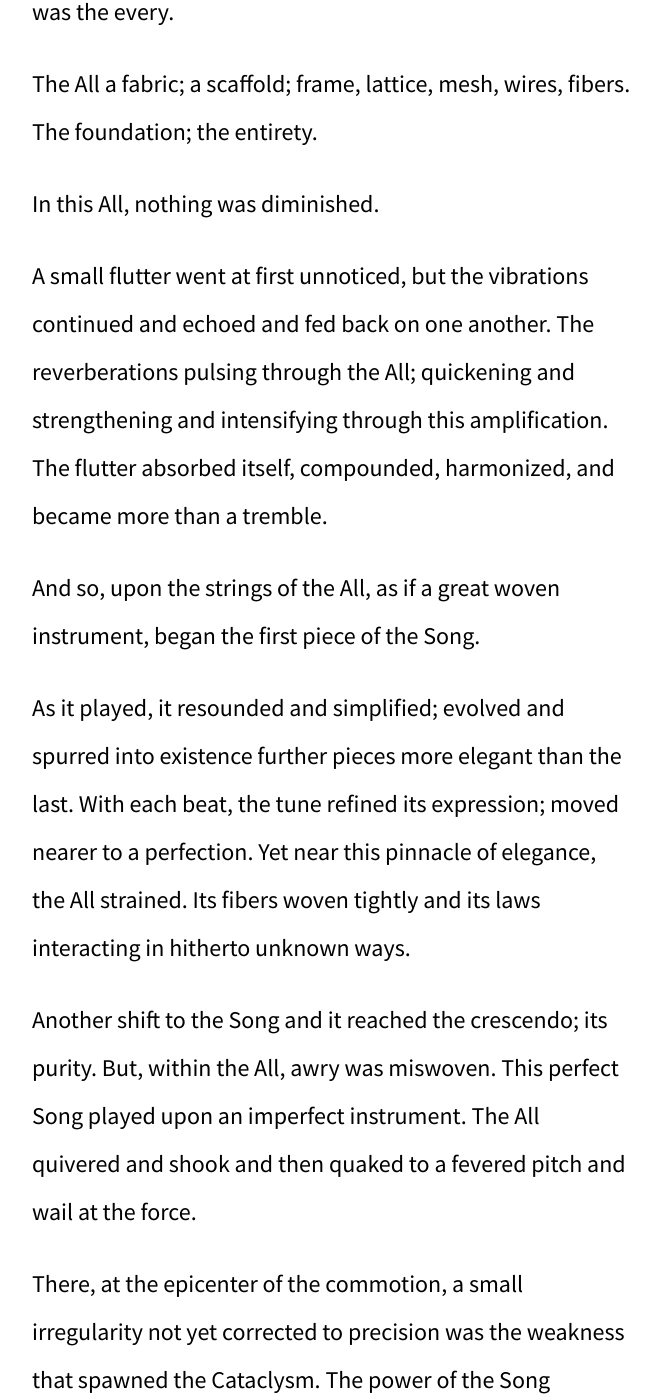
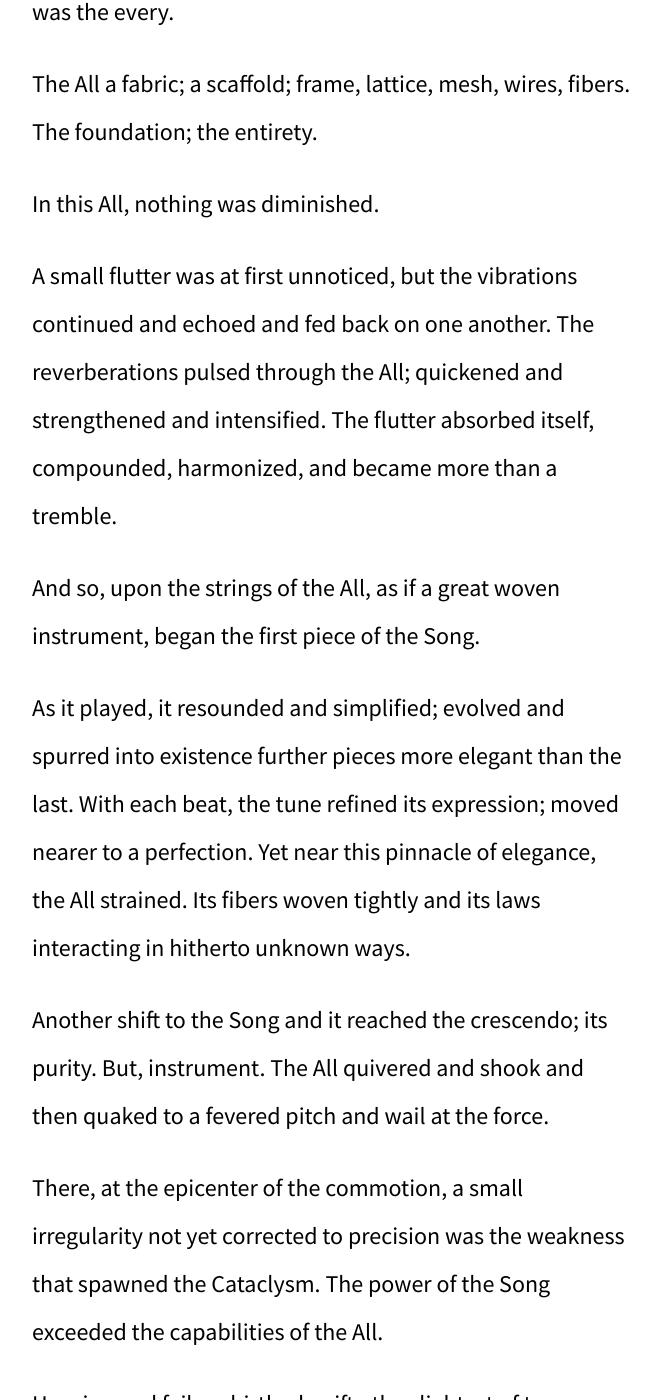
Before and after one commit to kyletolle/the-mechanism-collection, a Jekyll site: the page built from index.md, in a window 1280 px wide and 1400 px high, scrolled down 377 px. Shown: the whole window, without its empty margins (308-968 px from the left). Built offline with Jekyll 4.4.1, drawn with Linux system fonts in a browser that asks for light colours; some of the changed text lies outside the part shown.

Commit message:
Incorporate some of Zach's feedback on the First

```diff
--- a/index.md
+++ b/index.md
@@ -13,11 +13,10 @@ foundation; the entirety.
 
 In this All, nothing was diminished.
 
-A small flutter went at first unnoticed, but the vibrations continued and
-echoed and fed back on one another. The reverberations pulsing through the
-All; quickening and strengthening and intensifying through this amplification.
-The flutter absorbed itself, compounded, harmonized, and became more than a
-tremble.
+A small flutter was at first unnoticed, but the vibrations continued and
+echoed and fed back on one another. The reverberations pulsed through the
+All; quickened and strengthened and intensified. The flutter absorbed
+itself, compounded, harmonized, and became more than a tremble.
 
 And so, upon the strings of the All, as if a great woven instrument, began the
 first piece of the Song.
@@ -29,7 +28,6 @@ elegance, the All strained. Its fibers woven tightly and its laws interacting
 in hitherto unknown ways.
 
 Another shift to the Song and it reached the crescendo; its purity. But,
-within the All, awry was miswoven. This perfect Song played upon an imperfect
 instrument. The All quivered and shook and then quaked to a fevered pitch and
 wail at the force.
 
```
Also changed, not shown: other parts of index.md (+4 -4 lines).
